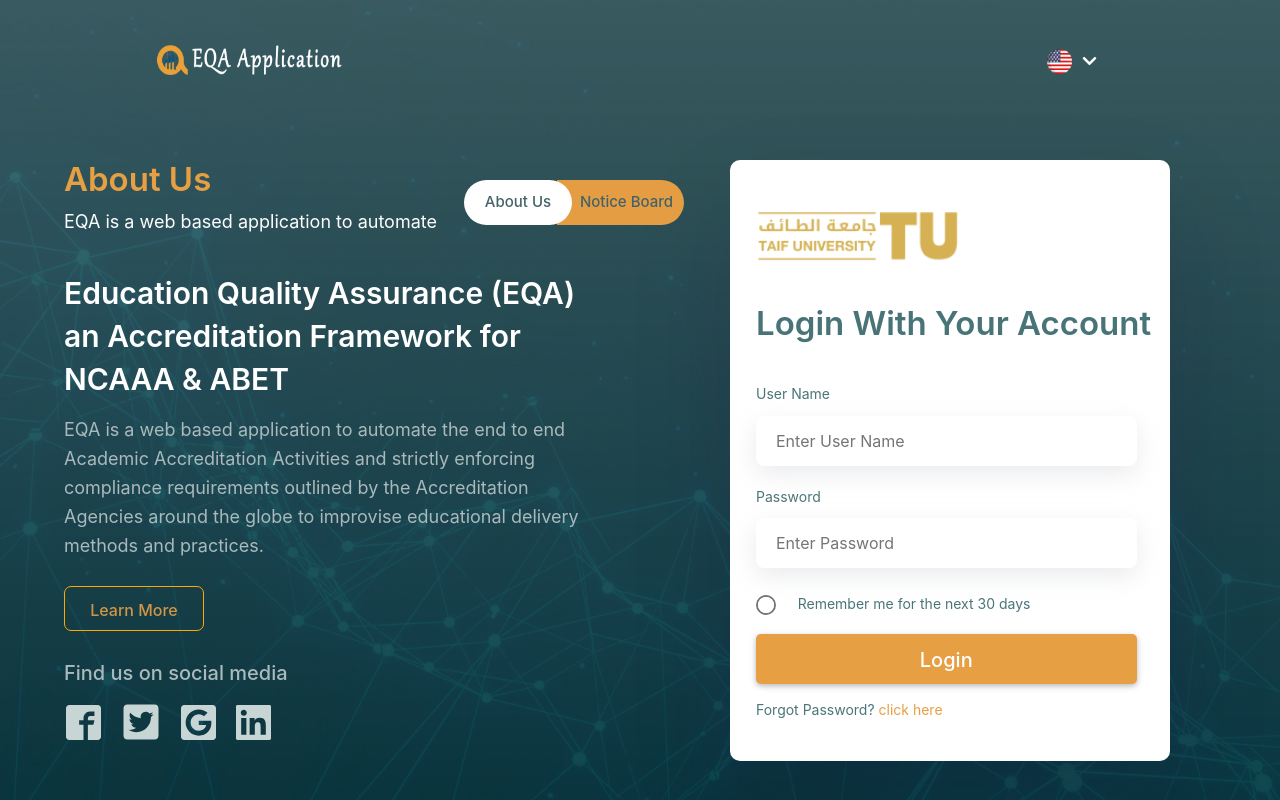
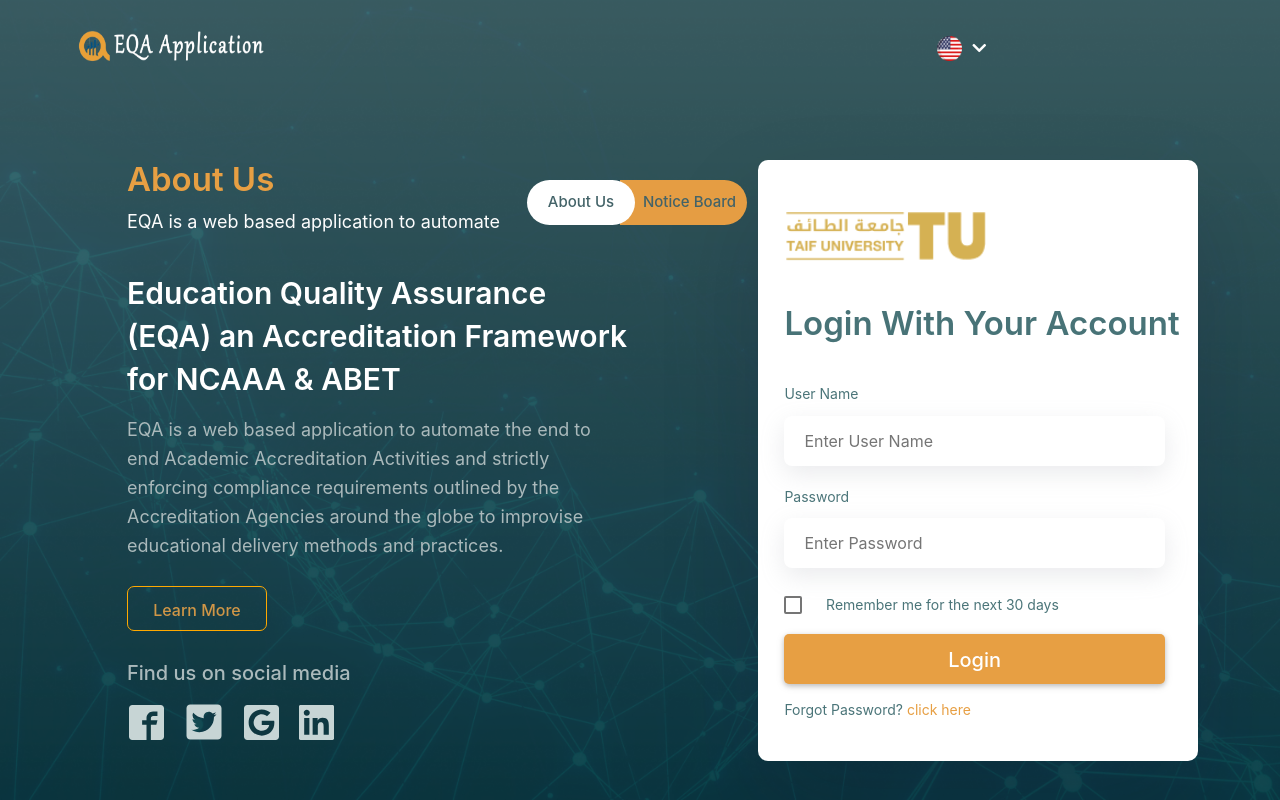
Before and after one commit to bilalmohib/eqa, a React (Create React App) app: page /login2 in a window 1280 px wide. Built offline with nearby package versions, Linux system fonts and the light colour scheme.

Commit message:
Some major padding issues resolved

```diff
--- a/src/Components/Header/index.tsx
+++ b/src/Components/Header/index.tsx
@@ -91,7 +91,8 @@
     }
 
     return (
-        <header className={styles.headerContainer}>
+        <header className={`container`}>
+            <div className={styles.headerContainer}>
                 <div className={styles.logoMobileContainer}>
                     <img
                         className={styles.logo}
@@ -173,6 +174,7 @@
                         </div>
                     </div>
                 </div>
+            </div>
         </header>
     )
 }
--- a/src/Components/Header/style.module.css
+++ b/src/Components/Header/style.module.css
@@ -3,12 +3,12 @@
     justify-content: space-between;
     height: 100px;
     background-color: transparent;
-    /* border: 2px solid red; */
-    width: 100%;
-    padding-top: 40px;
-    padding-left: 12%;
-    padding-right: 12%;
+    width:72%;
+    padding-top: 2%;
+    /* padding-left: 12%;
+    padding-right: 12%; */
     position: fixed;
+    margin-left: -0.5%;
 }
 
 .dropDownContainer{
@@ -47,18 +47,17 @@
 }
 
 .langDropDown {
-    border: 1px solid rgba(255, 0, 0, 0);
     cursor: grab;
     color: white;
     display: flex;
     flex-direction: row;
-    padding-top: 8px;
+    padding-top: 10px;
     height: 45px;
     padding-left: 10px;
-    padding-right: 10px;
+    padding-right: 20px;
     border-radius: 5px;
     user-select: none;
-    margin-right: 20px;
+    margin-right: 0px;
     width: 70px;
 }
 
--- a/src/Components/LoginContainer/index.tsx
+++ b/src/Components/LoginContainer/index.tsx
@@ -95,8 +95,8 @@
                 </div>
                 {/* Default radio */}
                 <div className={`form-check ${styles.rememberMeBlock}`}>
-                    <input className={`form-check-input`} type="radio" checked={isChecked} name="flexRadioDefault" id="flexRadioDefault1" />
-                    <label className={`form-check-label ${styles.rmt}`} htmlFor="flexRadioDefault1" onClick={() => setIsChecked(!isChecked)}> {t('login.rightSide.loginContainer.formInputs.rememberMeText')}</label>
+                    <input className={`form-check-input`} type="checkbox" style={{direction:"ltr"}} checked={isChecked} onClick={() => setIsChecked(!isChecked)} />
+                    <label className={`form-check-label ${styles.rmt}`} onClick={() => setIsChecked(!isChecked)}> {t('login.rightSide.loginContainer.formInputs.rememberMeText')}</label>
                 </div>
                 <button type='button' className={`btn ${styles.btn_login}`} onClick={validateForm}>
                     {t('login.rightSide.loginContainer.formInputs.btnLogin')}
--- a/src/Components/LoginContainer/style.module.css
+++ b/src/Components/LoginContainer/style.module.css
@@ -8,7 +8,8 @@
     border-radius: 10px;
     box-shadow: rgba(17, 12, 46, 0.15) 0px 48px 100px 0px;
 }
-html[dir='rtl'] .loginContainer{
+
+html[dir='rtl'] .loginContainer {
     padding-right: 6%;
 }
 
@@ -63,6 +64,15 @@
     font-size: 14px;
     font-weight: 400;
     color: #4b7579;
+    /* direction: ltr; */
+}
+
+html[dir=rtl] .rememberMeBlock {
+    width: 60%;
+    /* border: 1px solid red; */
+    display: flex;
+    flex-direction: row;
+    justify-content: space-between;
 }
 
 .forgotPassword {
@@ -100,12 +110,17 @@
 
 .rmt {
     padding-left: 4%;
+    margin-top: 1px;
+}
+
+html[dir=rtl] .rmt {
+    margin-top: initial;
 }
 
 /* when button is pressed hold */
 /******************************************** Login Container Styling ***************************************/
 
-@media all and (max-width:1300px){
+@media all and (max-width:1300px) {
     .loginContainer {
         width: 440px;
         /* padding-top: 50px;
@@ -115,7 +130,7 @@
     }
 }
 
-@media all and (max-width:1150px){
+@media all and (max-width:1150px) {
     .loginContainer {
         width: 480px;
         /* padding-top: 50px;
--- a/src/Pages/Login2/index.tsx
+++ b/src/Pages/Login2/index.tsx
@@ -27,8 +27,10 @@
     const { t } = useTranslation();
 
     return (
-        <div className={styles.containerCustom}>
-            <div className={styles.leftSide}>
+        <div className={`${styles.containerCustom}`}>
+            <div className="container">
+                <div className="row">
+                    <div className={`col-md-6 ${styles.leftSide}`}>
                         {/* If for Mobile The login container is selected then this should be shown */}
                         <div className={`${(mobileViewContainer === "Login") ? (styles.hideForMobile) : ("")} ${styles.topContainerLeftLogin}`}>
                             <div>
@@ -125,13 +127,18 @@
                             )}
                         </section>
                     </div>
-            <div className={`${styles.rightSide}
+                    <div
+                        className={`
+                        col-md-6
+                        ${styles.rightSide}
                         ${(mobileViewContainer !== "Login") ?
                                 (styles.hideForMobile) :
                                 ("")}`}>
                         <LoginContainer />
                     </div>
-        </div >
+                </div>
+            </div>
+        </div>
     )
 }
 export default Login2;
--- a/src/Pages/Login2/style.module.css
+++ b/src/Pages/Login2/style.module.css
@@ -1,9 +1,10 @@
 /* Main Container */
 .containerCustom {
     /* border: 1px solid red; */
-    display: flex;
-    flex-direction: row;
-    height: 100vh;
+    /* display: flex;
+    flex-direction: row; */
+    min-height: 100vh;
+    height: auto;
     padding-top: 10%;
     background: url(../../assets/Images/Home/login-background.png) no-repeat center center fixed;
     -webkit-background-size: cover;
@@ -15,22 +16,23 @@
 /******************************************** Left Side ***************************************/
 .leftSide {
     /* border: 5px solid rgb(0, 255, 13); */
-    width: 55%;
+    /* width: 55%; */
     /* height: 100vh; */
     /* display: flex;
     flex-direction: column;
     justify-content: center;
     align-items: center; */
-    padding-left: 13%;
+    /* padding-left: 13%; */
     /* padding-top: 14%; */
+    /* border: 1px solid red; */
 }
 html[dir=rtl] .leftSide{
-    padding-right: 7%;
+    /* padding-right: 7%; */
 }
 
 .topContainerLeftLogin {
     display: flex;
-    padding-right: 15%;
+    /* padding-right: 15%; */
     /* border: 2px solid red; */
 }
 
@@ -104,7 +106,7 @@
     /* margin-right: 50px; */
 }
 html[dir='rtl'] .announcementListContainer{
-    margin-right: 15%;
+    /* margin-right: 15%; */
 }
 
 /* Works on Chrome, Edge, and Safari */
@@ -146,7 +148,7 @@
 }
 html[dir=rtl] .leftAnnouncementSubContainer{
     /* border: 1px solid red; */
-    /* padding-right: 2%; */
+    padding-right: 2%;
     width: 20%;
 
 }
@@ -209,7 +211,6 @@
     font-weight: 600;
     color: #ffffff;
     margin-top: 20px;
-    padding-right: 15%;
     line-height: 43px;
 }
 
@@ -220,11 +221,10 @@
     color: #aab9bb;
     /* border: 1px solid red; */
     margin-top: 15px;
-    padding-right: 15%;
 }
 
 .bottomContainerTopContainer{
-    padding-right: 15%;
+    /* padding-right: 15%; */
 }
 
 .btn_learn_more {
@@ -261,16 +261,21 @@
 
 /******************************************** Right Side ***************************************/
 .rightSide {
-    width: 45%;
+    /* width: 45%; */
     /* padding-top: 200px; */
-    padding-left: 6%;
+    /* padding-left: 6%; */
+    /*
+    padding-right: 40%; */
     /* height: 100vh; */
     /* display: flex;
     flex-direction: column;
     justify-content: center;
     align-items: center; */
+    display: flex;
+    flex-direction: row;
+    align-items: flex-end;
+    justify-content: end;
     /* border: 2px solid white; */
-    background-color: #ffffff00;
 }
 html[dir=rtl] .rightSide{
     padding-right: 6%;
```
Lines whose indentation alone changed are shown as unchanged.
